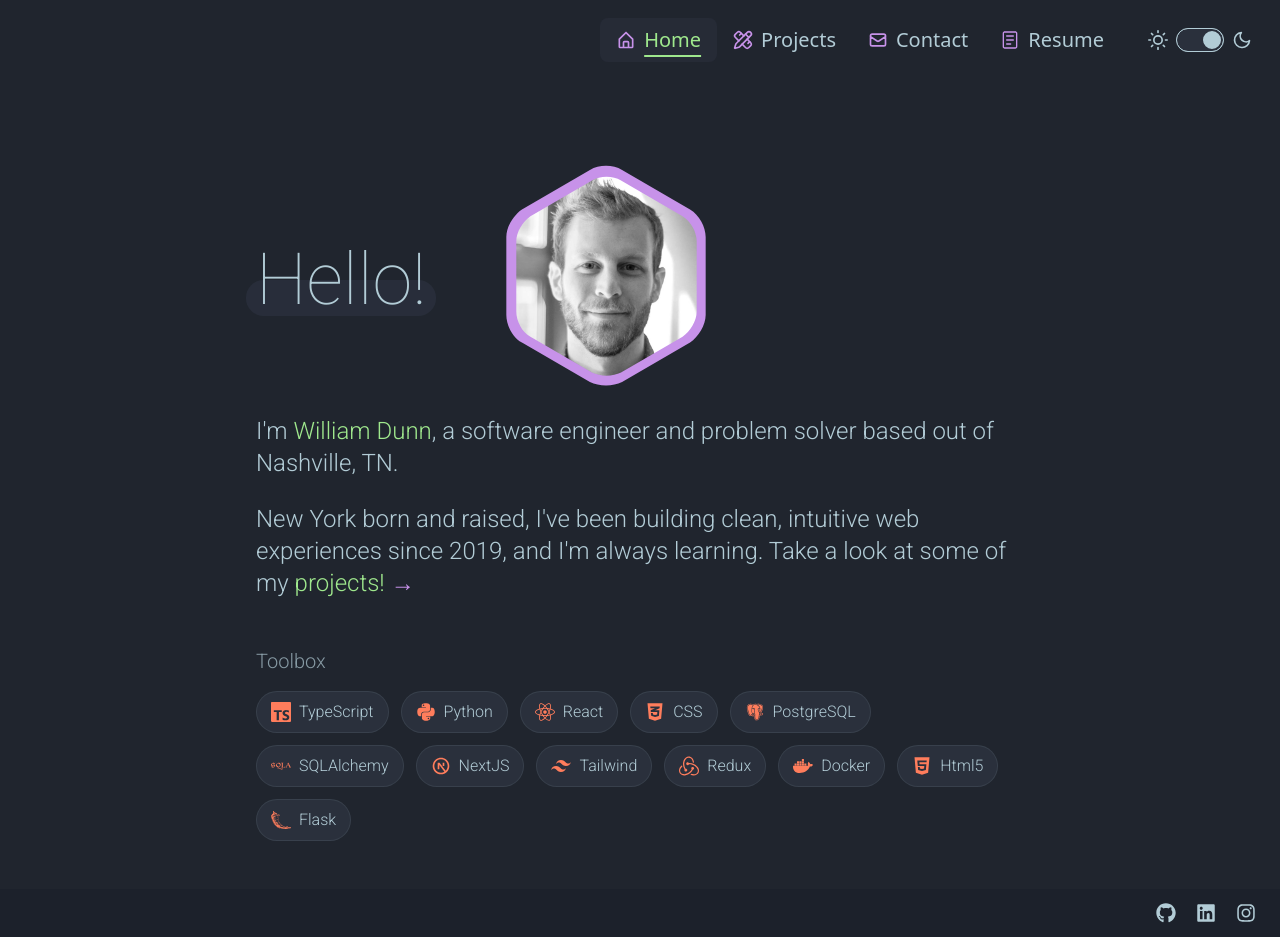
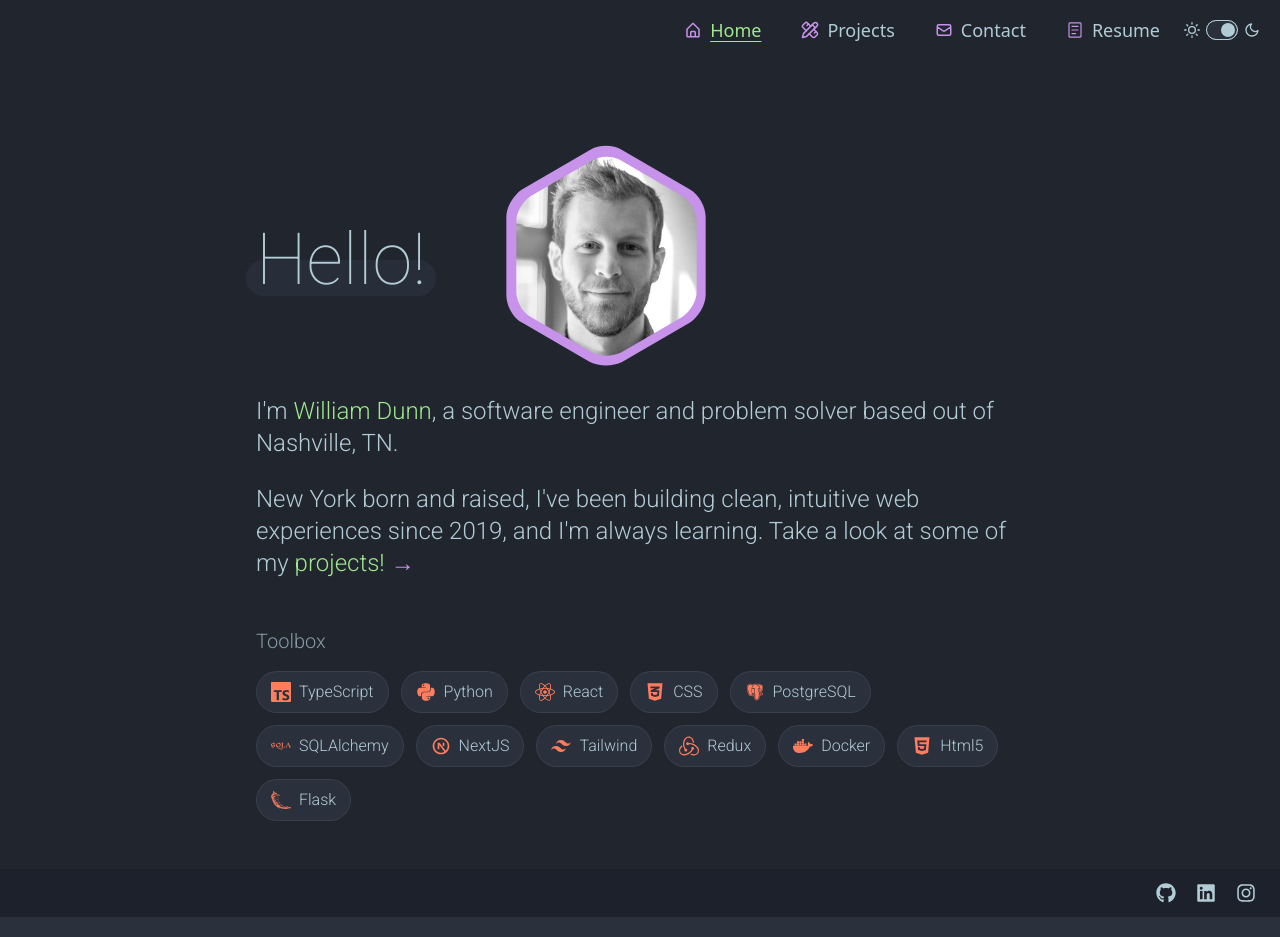
Before and after one commit to wedward88/portfolio-v3, a Next.js app: page / in a window 1280 px wide. Built offline with nearby package versions, Linux system fonts and the light colour scheme.

Commit message:
Polish navigation and refresh the projects gallery experience.
Tighten the nav bar and theme persistence, drop project dividers for cleaner spacing, and open screenshots in an animated lightbox instead of leaving the page.

```diff
--- a/app/components/NavDrawer/NavDrawer.tsx
+++ b/app/components/NavDrawer/NavDrawer.tsx
@@ -1,10 +1,12 @@
 'use client';
+
 import { motion } from 'motion/react';
 import Link from 'next/link';
 import { usePathname } from 'next/navigation';
 import React, { useState } from 'react';
 import { BiHomeAlt } from 'react-icons/bi';
 import { HiOutlineMail } from 'react-icons/hi';
+import { IconType } from 'react-icons';
 import { LuPencilRuler } from 'react-icons/lu';
 import { RxReader } from 'react-icons/rx';
 
@@ -13,18 +15,61 @@ import { sendGAEvent } from '@next/third-parties/google';
 import ThemeToggle from '../ThemeToggle';
 import HamButton from './HamButton';
 
+type NavItem = {
+  href: string;
+  label: string;
+  icon: IconType;
+  event: string;
+  match: (pathname: string) => boolean;
+};
+
+const navItems: NavItem[] = [
+  {
+    href: '/',
+    label: 'Home',
+    icon: BiHomeAlt,
+    event: 'homeNavClick',
+    match: (pathname) => pathname === '/',
+  },
+  {
+    href: '/projects',
+    label: 'Projects',
+    icon: LuPencilRuler,
+    event: 'projectNavClick',
+    match: (pathname) => pathname === '/projects',
+  },
+  {
+    href: '/contact',
+    label: 'Contact',
+    icon: HiOutlineMail,
+    event: 'contactNavClick',
+    match: (pathname) => pathname === '/contact',
+  },
+  {
+    href: '/resume',
+    label: 'Resume',
+    icon: RxReader,
+    event: 'resumeNavClick',
+    match: (pathname) => pathname === '/resume',
+  },
+];
+
 const NavDrawer = () => {
   const [isOpen, setIsOpen] = useState(false);
   const pathname = usePathname();
-  const isHome = pathname === '/';
-  const isProjects = pathname === '/projects';
-  const isContact = pathname === '/contact';
-  const isResume = pathname === '/resume';
 
-  const handleClick = (eventName: string, navDrawer: boolean) => {
-    if (navDrawer) {
-      setIsOpen(!isOpen);
-    }
+  const toggleDrawer = () => {
+    setIsOpen((open) => !open);
+    sendGAEvent('event', 'hamburgerMenuClick');
+  };
+
+  const handleNavClick = (
+    eventName: string,
+    fromDrawer: boolean,
+    event?: React.MouseEvent<HTMLAnchorElement>
+  ) => {
+    if (fromDrawer) setIsOpen(false);
+    event?.currentTarget.blur();
     sendGAEvent('event', eventName);
   };
 
@@ -45,16 +90,16 @@ const NavDrawer = () => {
   };
 
   const desktopLinkClass = (active: boolean) =>
-    `hover:bg-base-300 hover:text-primary ${
+    `gap-2 hover:bg-transparent hover:text-primary focus:!bg-transparent active:!bg-transparent ${
       active
-        ? 'text-primary bg-base-100/60 underline underline-offset-8 decoration-primary'
+        ? 'text-primary underline underline-offset-4 decoration-primary'
         : ''
     }`;
 
   const mobileLinkClass = (active: boolean) =>
-    `text-2xl ${
+    `gap-3 text-2xl hover:bg-transparent focus:!bg-transparent active:!bg-transparent ${
       active
-        ? 'text-primary bg-base-300/60 underline underline-offset-8 decoration-primary'
+        ? 'text-primary underline underline-offset-4 decoration-primary'
         : 'text-base-content'
     }`;
 
@@ -65,66 +110,43 @@ const NavDrawer = () => {
         type='checkbox'
         className='drawer-toggle'
         checked={isOpen}
-        onChange={() => handleClick('hamburgerMenuClick', true)}
+        onChange={toggleDrawer}
       />
-      <HamButton
-        handleClick={() => handleClick('hamburgerMenuClick', true)}
-        isOpen={isOpen}
-      />
+      <HamButton handleClick={toggleDrawer} isOpen={isOpen} />
       <div className='drawer-content'>
-        <div className='navbar bg-base-300 w-full justify-end'>
+        <div className='navbar min-h-14 w-full bg-base-300 px-2 sm:px-4'>
+          <div className='navbar-start'>
+            {/* Spacer keeps bar alignment; real button is fixed above the drawer */}
+            <span className='inline-block h-10 w-10 lg:hidden' aria-hidden />
+          </div>
+          <div className='navbar-end gap-1'>
             <div className='hidden flex-none lg:block'>
-            <ul className='menu menu-horizontal text-xl font-light'>
-              <li>
+              <ul className='menu menu-horizontal gap-2 bg-transparent p-0 text-lg font-light'>
+                {navItems.map((item) => {
+                  const active = item.match(pathname);
+                  return (
+                    <li key={item.href} className='bg-transparent'>
                       <Link
-                  className={`hidden md:flex ${desktopLinkClass(isHome)}`}
-                  href={'/'}
-                  aria-current={isHome ? 'page' : undefined}
-                  onClick={() => handleClick('homeNavClick', false)}
+                        className={desktopLinkClass(active)}
+                        href={item.href}
+                        aria-current={active ? 'page' : undefined}
+                        onClick={(event) =>
+                          handleNavClick(item.event, false, event)
+                        }
                       >
-                  <BiHomeAlt className='text-accent' />
-                  Home
+                        <item.icon className='text-lg text-accent' />
+                        {item.label}
                       </Link>
                     </li>
-              <li>
-                <Link
-                  className={desktopLinkClass(isProjects)}
-                  href={'/projects'}
-                  aria-current={isProjects ? 'page' : undefined}
-                  onClick={() => handleClick('projectNavClick', false)}
-                >
-                  <LuPencilRuler className='text-accent' />
-                  Projects
-                </Link>
-              </li>
-              <li>
-                <Link
-                  className={desktopLinkClass(isContact)}
-                  href={'/contact'}
-                  aria-current={isContact ? 'page' : undefined}
-                  onClick={() => handleClick('contactNavClick', false)}
-                >
-                  <HiOutlineMail className='text-accent' />
-                  Contact
-                </Link>
-              </li>
-              <li>
-                <Link
-                  className={desktopLinkClass(isResume)}
-                  href={'/resume'}
-                  aria-current={isResume ? 'page' : undefined}
-                  onClick={() => handleClick('resumeNavClick', false)}
-                >
-                  <RxReader className='text-accent' />
-                  Resume
-                </Link>
-              </li>
+                  );
+                })}
               </ul>
             </div>
             <ThemeToggle />
           </div>
         </div>
-      <div className='drawer-side'>
+      </div>
+      <div className='drawer-side z-50'>
         <label
           htmlFor='my-drawer-3'
           aria-label='close sidebar'
@@ -134,52 +156,24 @@ const NavDrawer = () => {
           variants={containerVariants}
           initial='hidden'
           animate={isOpen ? 'visible' : 'hidden'}
-          className='menu bg-base-100 min-h-full w-80 navdrawer'
+          className='menu min-h-full w-80 bg-transparent bg-base-100 p-2 navdrawer'
         >
-          <MotionLi variants={itemVariants} className='text-2xl'>
+          {navItems.map((item) => {
+            const active = item.match(pathname);
+            return (
+              <MotionLi key={item.href} variants={itemVariants}>
                 <Link
-              className={mobileLinkClass(isHome)}
-              onClick={() => handleClick('homeNavClick', true)}
-              href='/'
-              aria-current={isHome ? 'page' : undefined}
+                  className={mobileLinkClass(active)}
+                  onClick={(event) => handleNavClick(item.event, true, event)}
+                  href={item.href}
+                  aria-current={active ? 'page' : undefined}
                 >
-              <BiHomeAlt className='text-accent' />
-              Home
+                  <item.icon className='text-xl text-accent' />
+                  {item.label}
                 </Link>
               </MotionLi>
-          <MotionLi variants={itemVariants}>
-            <Link
-              className={mobileLinkClass(isProjects)}
-              onClick={() => handleClick('projectNavClick', true)}
-              href={'/projects'}
-              aria-current={isProjects ? 'page' : undefined}
-            >
-              <LuPencilRuler className='text-accent' />
-              Projects
-            </Link>
-          </MotionLi>
-          <MotionLi variants={itemVariants}>
-            <Link
-              className={mobileLinkClass(isContact)}
-              onClick={() => handleClick('contactNavClick', true)}
-              href={'/contact'}
-              aria-current={isContact ? 'page' : undefined}
-            >
-              <HiOutlineMail className='text-accent' />
-              Contact
-            </Link>
-          </MotionLi>
-          <MotionLi variants={itemVariants}>
-            <Link
-              className={mobileLinkClass(isResume)}
-              onClick={() => handleClick('resumeNavClick', true)}
-              href={'/resume'}
-              aria-current={isResume ? 'page' : undefined}
-            >
-              <RxReader className='text-accent' />
-              Resume
-            </Link>
-          </MotionLi>
+            );
+          })}
         </MotionUl>
       </div>
     </div>
--- a/app/components/ThemeToggle.tsx
+++ b/app/components/ThemeToggle.tsx
@@ -1,44 +1,72 @@
 'use client';
-import React, { useState } from 'react';
+
+import React, { useEffect, useState } from 'react';
+
+const THEME_KEY = 'portfolio-theme';
+type Theme = 'nord' | 'dim';
 
 const ThemeToggle = () => {
-  const [isDark, setIsDark] = useState(true);
+  const [theme, setTheme] = useState<Theme>('dim');
+  const [ready, setReady] = useState(false);
+
+  useEffect(() => {
+    const stored = window.localStorage.getItem(THEME_KEY);
+    const initial: Theme =
+      stored === 'nord' || stored === 'dim' ? stored : 'dim';
+    setTheme(initial);
+    document.documentElement.setAttribute('data-theme', initial);
+    setReady(true);
+  }, []);
+
+  const isDark = theme === 'dim';
+
+  const applyTheme = (next: Theme) => {
+    setTheme(next);
+    document.documentElement.setAttribute('data-theme', next);
+    window.localStorage.setItem(THEME_KEY, next);
+  };
 
   return (
-    <label className='flex cursor-pointer gap-2 m-5  fill-primary-content'>
+    <label
+      className={`flex cursor-pointer items-center gap-1.5 px-1 ${
+        ready ? 'opacity-100' : 'opacity-0'
+      }`}
+    >
       <svg
         xmlns='http://www.w3.org/2000/svg'
-        width='20'
-        height='20'
+        width='16'
+        height='16'
         viewBox='0 0 24 24'
         fill='none'
         stroke='currentColor'
         strokeWidth='2'
         strokeLinecap='round'
         strokeLinejoin='round'
+        aria-hidden
       >
         <circle cx='12' cy='12' r='5' />
         <path d='M12 1v2M12 21v2M4.2 4.2l1.4 1.4M18.4 18.4l1.4 1.4M1 12h2M21 12h2M4.2 19.8l1.4-1.4M18.4 5.6l1.4-1.4' />
       </svg>
       <input
         type='checkbox'
-        value={isDark ? 'dim' : 'nord'}
-        className='toggle theme-controller'
+        className='toggle toggle-sm'
         checked={isDark}
-        onChange={() => setIsDark(!isDark)}
+        aria-label='Toggle dark mode'
+        onChange={() => applyTheme(isDark ? 'nord' : 'dim')}
       />
       <svg
         xmlns='http://www.w3.org/2000/svg'
-        width='20'
-        height='20'
+        width='16'
+        height='16'
         viewBox='0 0 24 24'
         fill='none'
         stroke='currentColor'
         strokeWidth='2'
         strokeLinecap='round'
         strokeLinejoin='round'
+        aria-hidden
       >
-        <path d='M21 12.79A9 9 0 1 1 11.21 3 7 7 0 0 0 21 12.79z'></path>
+        <path d='M21 12.79A9 9 0 1 1 11.21 3 7 7 0 0 0 21 12.79z' />
       </svg>
     </label>
   );
--- a/app/globals.css
+++ b/app/globals.css
@@ -5,3 +5,11 @@
 #headshot {
   height: 150%;
 }
+
+/* Kill DaisyUI menu press/focus flash on nav links */
+.navbar .menu li > a:active,
+.navbar .menu li > a:focus,
+.navdrawer.menu li > a:active,
+.navdrawer.menu li > a:focus {
+  background-color: transparent !important;
+}
--- a/app/projects/page.tsx
+++ b/app/projects/page.tsx
@@ -1,49 +1,32 @@
 'use client';
+
 import { motion } from 'motion/react';
 
 import { projects } from './manifest';
 import Project from './Project';
 
 const ProjectsPage = () => {
-  const itemVariants = {
-    hidden: { opacity: 0 },
-    visible: { opacity: 1 },
-  };
-
   return (
     <motion.div
-      className='w-full pb-12 md:pb-16'
-      initial='hidden'
-      animate='visible'
+      className='w-full pb-16 md:pb-24'
+      initial={{ opacity: 0 }}
+      animate={{ opacity: 1 }}
+      transition={{ ease: 'easeIn', duration: 0.4 }}
     >
-      <motion.header
-        className='mb-8 pt-4 md:mb-12 md:pt-0'
-        initial={{ opacity: 0 }}
-        animate={{ opacity: 1 }}
-        transition={{ ease: 'easeIn', duration: 0.4 }}
-      >
-        <div className='relative inline-block'>
+      <header className='mb-12 pt-4 md:mb-16 md:pt-0'>
+        <div className='relative inline-block w-fit self-start'>
           <h1 className='relative z-10 text-4xl font-thin md:text-5xl lg:text-6xl'>
             Projects
           </h1>
           <span className='absolute inset-x-[-10px] bottom-0 z-0 h-[50%] rounded-full bg-base-100' />
         </div>
-      </motion.header>
+      </header>
 
-      {projects.map((project, idx) => (
-        <motion.div
-          key={project.name}
-          initial='hidden'
-          animate='visible'
-          variants={itemVariants}
-        >
-          <Project
-            project={project}
-            index={idx}
-            isLast={idx === projects.length - 1}
-          />
-        </motion.div>
-      ))}
+      <div className='flex flex-col gap-16 md:gap-24'>
+        {projects.map((project, idx) => (
+          <Project key={project.name} project={project} index={idx} />
+        ))}
+      </div>
     </motion.div>
   );
 };
```
Also changed, not shown: app/components/NavDrawer/HamButton.tsx (+17 -16 lines), app/layout.tsx (+8 -1 lines), app/projects/Project.tsx (+52 -19 lines), app/projects/ProjectLightbox.tsx (added, +104 -0 lines). Lines whose indentation alone changed are shown as unchanged.
